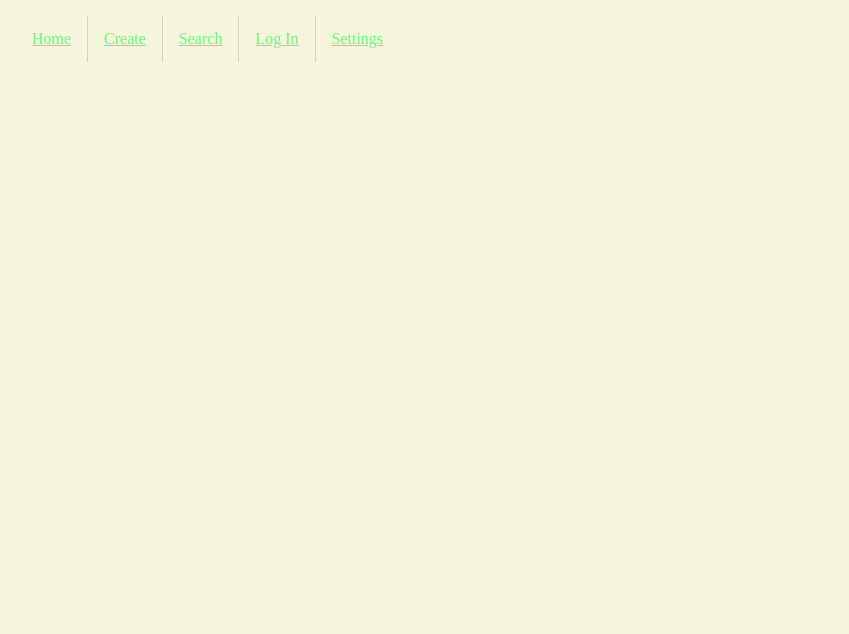
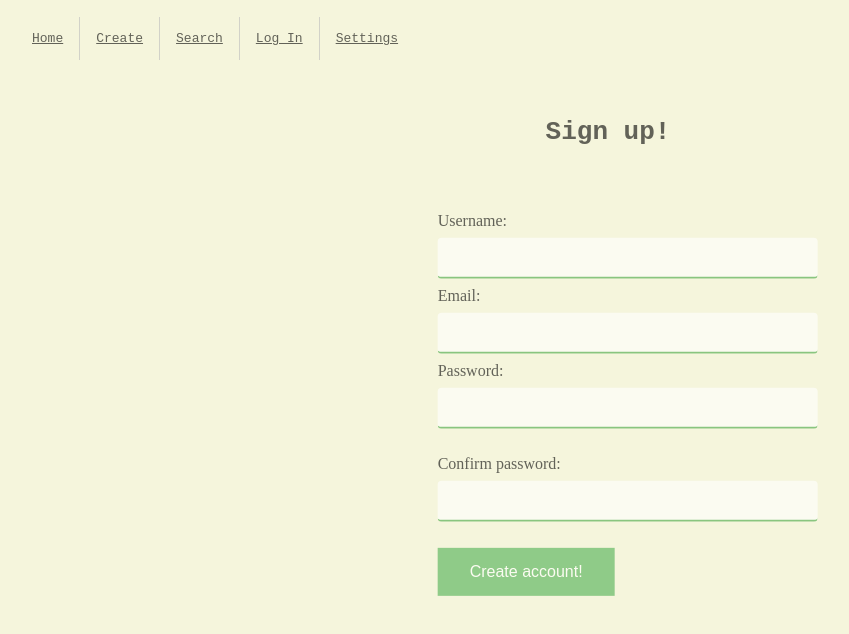
Before and after one commit to MayonnaiseSoup/Snaek, a plain HTML site: page navbar/signup.html in a window 1280 px wide. Shown: the whole page, without its empty margins (32-881 px from the left). Drawn offline with Linux system fonts and the light colour scheme.

Commit message:
Sign up finished

```diff
--- a/css/createmods.css
+++ b/css/createmods.css
@@ -21,7 +21,8 @@ ul {
 li a {
 
     display: block;
-    color: #00ff37;
+    color: black;
+    font-family: monospace;;
 }
 
 
--- a/css/login.css
+++ b/css/login.css
@@ -66,7 +66,8 @@ ul {
 li a {
 
     display: block;
-    color: #00ff37;
+    color: black;
+    font-family: monospace;
 }
 
 
--- a/css/main.css
+++ b/css/main.css
@@ -37,7 +37,8 @@ ul {
 li a {
 
     display: block;
-    color: #00ff37;
+    color: black;
+    font-family: monospace;;
 }
 
 
--- a/css/search.css
+++ b/css/search.css
@@ -22,7 +22,8 @@ h1 {
 li a {
 
     display: block;
-    color: #00ff37;
+    color: black;
+    font-family: monospace;;
 }
 
 
--- a/css/settings.css
+++ b/css/settings.css
@@ -21,7 +21,8 @@ ul {
 li a {
 
     display: block;
-    color: #00ff37;
+    color: black;
+    font-family: monospace;;
 }
 
 
--- a/css/signup.css
+++ b/css/signup.css
@@ -21,7 +21,8 @@ ul {
 li a {
 
     display: block;
-    color: #00ff37;
+    color: black;
+    font-family: monospace;
 }
 
 
@@ -32,3 +33,57 @@ li {
 li:last-child {
     border-right: none;
 }
+
+
+
+.signupbutton {
+    background-color: #4CAF50; /* Green */
+    border: none;
+    color: white;
+    padding: 15px 32px;
+    text-align: center;
+    text-decoration: none;
+    display: inline-block;
+    font-size: 16px;
+    cursor: pointer;
+}
+
+
+.signupform {
+    position: absolute;
+    top: 50%;
+    left: 45%;
+    transform: translate(-49%, -49%);
+
+  }
+
+
+  input[type=text], select {
+    width: 175%;
+    padding: 12px 20px;
+    margin: 8px 0;
+    box-sizing: border-box;
+    border: none;
+    border-bottom: 2px solid #41a642;
+    border-radius: 4px;
+
+}
+
+input[type=password], select {
+
+    width: 175%;
+    padding: 12px 20px;
+    margin: 8px 0;
+    box-sizing: border-box;
+    border: none;
+    border-bottom: 2px solid #41a642;
+    border-radius: 4px;
+
+}
+
+
+h1 {
+    font-family: monospace;
+    text-align: center;
+    padding-top: 100px;
+}
--- a/navbar/signup.html
+++ b/navbar/signup.html
@@ -15,5 +15,25 @@
         <li><a href="login.html">Log In</a></li>
         <li><a href="Settings.html">Settings</a></li>
     </ul>
+
+    <h1>Sign up!</h1>
+    <div class="signupform">
+        <form>
+            <label for="fname">Username:</label><br>
+            <input type="text" id="fname" name="fname" value=""><br>
+            <label for="fname">Email:</label><br>
+            <input type="text" id="email" name="email" value=""><br>
+            <label for="lname">Password:</label><br>
+            <input type="password" id="lname" name="lname" value=""><br><br>
+            <label for="lname">Confirm password:</label><br>
+            <input type="password" id="lname" name="lname" value=""><br><br>
+
+            <input class="signupbutton" onclick="alert('Sorry, this feature does not exist yet!')" type="submit" value="Create account!">
+
+
+        </form>
+
+
+    </div>
 </body>
 </html>
```
